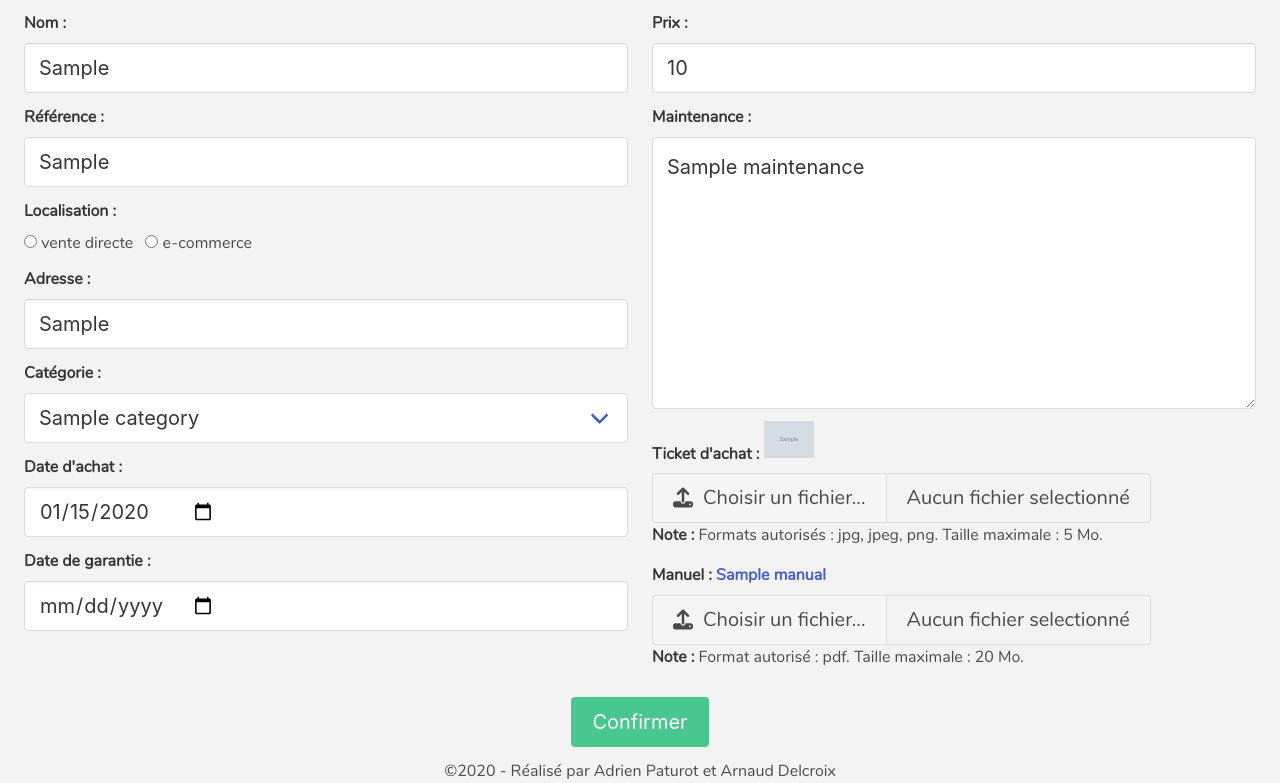
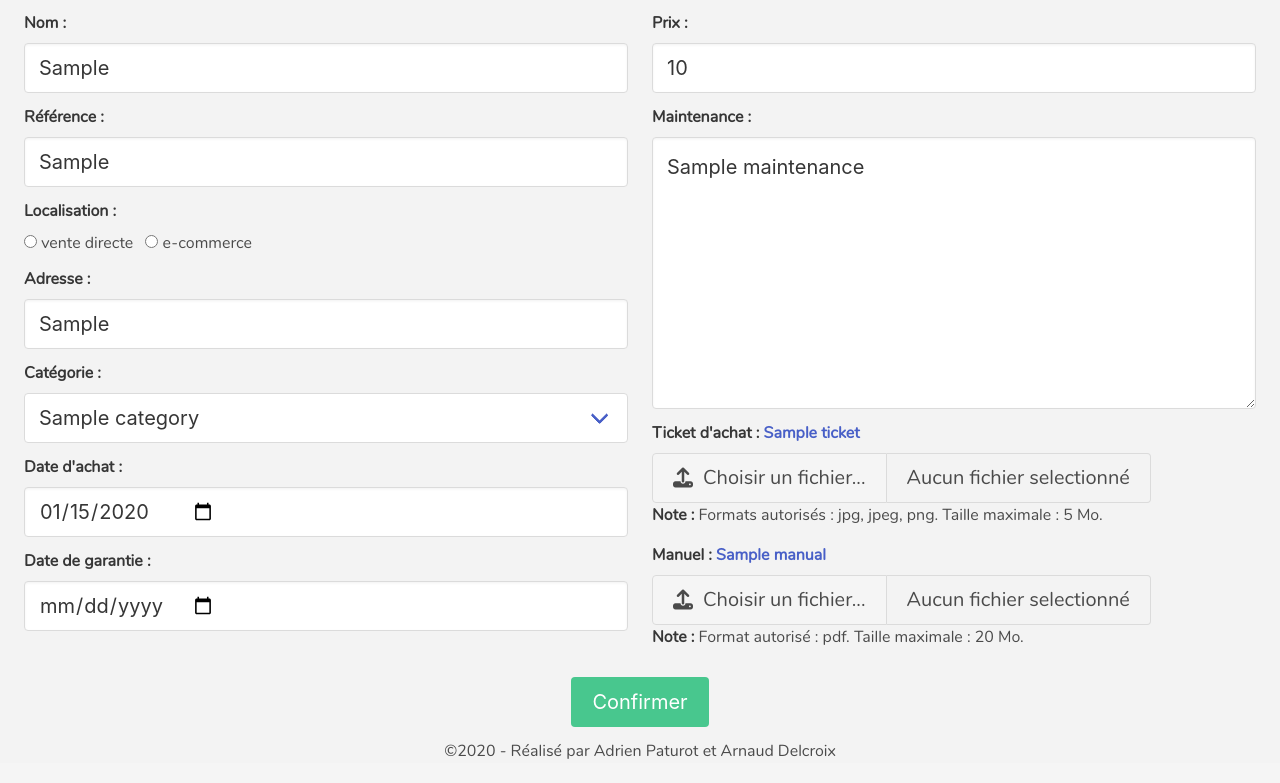
Before and after one commit to apgit33/Dashboard-Gestion-achat, a PHP site: template templates/edit.html.twig in a window 1280 px wide. Shown: the part 126-909 px from the top of the page. After the commit the page ends 885 px from the top, so only its background shows below. Run offline with PHP 8.4, Linux system fonts and the light colour scheme; the template is opened without the code that fills it: most values are stand-ins (such as "Sample title", 1, 10 or a date in 2020); grey boxes marked "Sample" are stand-in pictures; style sheets or scripts are compiled from the project's sources; some libraries are stand-ins or nearby versions.

Commit message:
Update picture field to ticket

```diff
--- a/edit.php
+++ b/edit.php
@@ -24,7 +24,7 @@ $user = (isset($_SESSION['user']))? $_SESSION['user'] : "";
 
 // Requête sql pour éxtraire les valeurs du tableau si on est en état d'édition
 if(isset($_GET['id']) && isset($_GET['edit'])){
-    $sql = 'SELECT id, localisation, name, reference, categorie, date, guarantee, price, maintenance, picture, manual FROM products WHERE id=:id';
+    $sql = 'SELECT id, localisation, name, reference, categorie, adresse, date, guarantee, price, maintenance, ticket, manual FROM products WHERE id=:id';
     $sth = $dbh->prepare($sql);
     $sth->bindParam(':id', $_GET['id'], PDO::PARAM_INT);
     $sth->execute();
--- a/produit.php
+++ b/produit.php
@@ -13,11 +13,11 @@ $user = (isset($_SESSION['user']))? $_SESSION['user'] : "";
 if (isset( $_POST['modal_delete'])){
     $id = $_POST['modal_delete'];
     //Récupère le nom du ticket du manuel pour supprimer les fichiers correspondant
-    $sth = $dbh->prepare("SELECT picture, manual FROM products WHERE id=:id");
+    $sth = $dbh->prepare("SELECT ticket, manual FROM products WHERE id=:id");
     $sth->bindParam(':id', $id, PDO::PARAM_INT);
     $sth->execute();
     $datas = $sth->fetch(PDO::FETCH_ASSOC);
-    $tmp_ticket = $datas['picture'];
+    $tmp_ticket = $datas['ticket'];
     $tmp_manual = $datas['manual'];
     unlink("./medias/ticket_achat/$tmp_ticket");
     if($tmp_manual !== "") {unlink("./medias/manual/$tmp_manual");}
@@ -46,7 +46,7 @@ $first_article_page = $limit + 1;
 $last_article_page = $limit + $nombre;
 
 //  Requête sql d'éxtracton d'informations de la base de donnée
-$sql = "SELECT products.id, localisation, name, reference,  categorie.nom as categorie, date, guarantee, price, maintenance, picture, manual,adresse FROM products INNER JOIN categorie ON categorie.id = products.categorie ORDER BY `products`.`id` DESC LIMIT $limit,$nombre";
+$sql = "SELECT products.id, localisation, name, reference,  categorie.nom as categorie, date, guarantee, price, maintenance, ticket, manual,adresse FROM products INNER JOIN categorie ON categorie.id = products.categorie ORDER BY `products`.`id` DESC LIMIT $limit,$nombre";
 $sth = $dbh->prepare($sql);
 $sth->execute();
 
--- a/templates/edit.html.twig
+++ b/templates/edit.html.twig
@@ -114,17 +114,17 @@
                                             <div id="check_maintenance" class="verif"></div>
                                         </div>
                                         <div class="field">
-                                            <label for="ticket_file" class="label">Ticket d'achat :
-                                                {% if produit.picture %}
-                                                    <a href={{ "medias/ticket_achat/" ~ produit.picture }} target="_blank"><img src={{ "medias/ticket_achat/" ~ produit.picture }} alt="" width="50" height="50"></a>
+                                            <label for="ticket" class="label">Ticket d'achat :
+                                                {% if produit.ticket %}
+                                                    <a href={{ "medias/ticket_achat/" ~ produit.ticket }} target="_blank">{{ produit.ticket }}</a>
                                                 {% endif %}
                                             </label>
-                                            <div id="ticket_file" class="file has-name is-medium">
+                                            <div id="ticket" class="file has-name is-medium">
                                                 <label class="file-label">
                                                     <input
-                                                    {% if produit.picture == "" %}
+                                                    {% if produit.ticket == "" %}
                                                         required="required"
-                                                    {% endif %} type="file" class="file-input" name="ticket_file">
+                                                    {% endif %} type="file" class="file-input" name="ticket">
                                                     <div class="file-cta">
                                                         <div class="file-icon">
                                                             <span class="fas fa-upload"></span>
@@ -141,14 +141,14 @@
                                             <div id="check_ticket" class="verif"></div>
                                         </div>
                                         <div class="field">
-                                            <label for="manual_file" class="label">Manuel :
+                                            <label for="manual" class="label">Manuel :
                                                 {% if produit.manual %}
                                                     <a href={{ "medias/manual/" ~ produit.manual }}>{{ produit.manual }}</a>
                                                 {% endif %}
                                             </label>
-                                            <div id="manual_file" class="file has-name is-medium">
+                                            <div id="manual" class="file has-name is-medium">
                                                 <label class="file-label">
-                                                    <input type="file" class="file-input" name="manual_file">
+                                                    <input type="file" class="file-input" name="manual">
                                                     <div class="file-cta">
                                                         <div class="file-icon">
                                                             <span class="fas fa-upload"></span>
```
Also changed, not shown: templates/produit.html.twig (+5 -4 lines).
